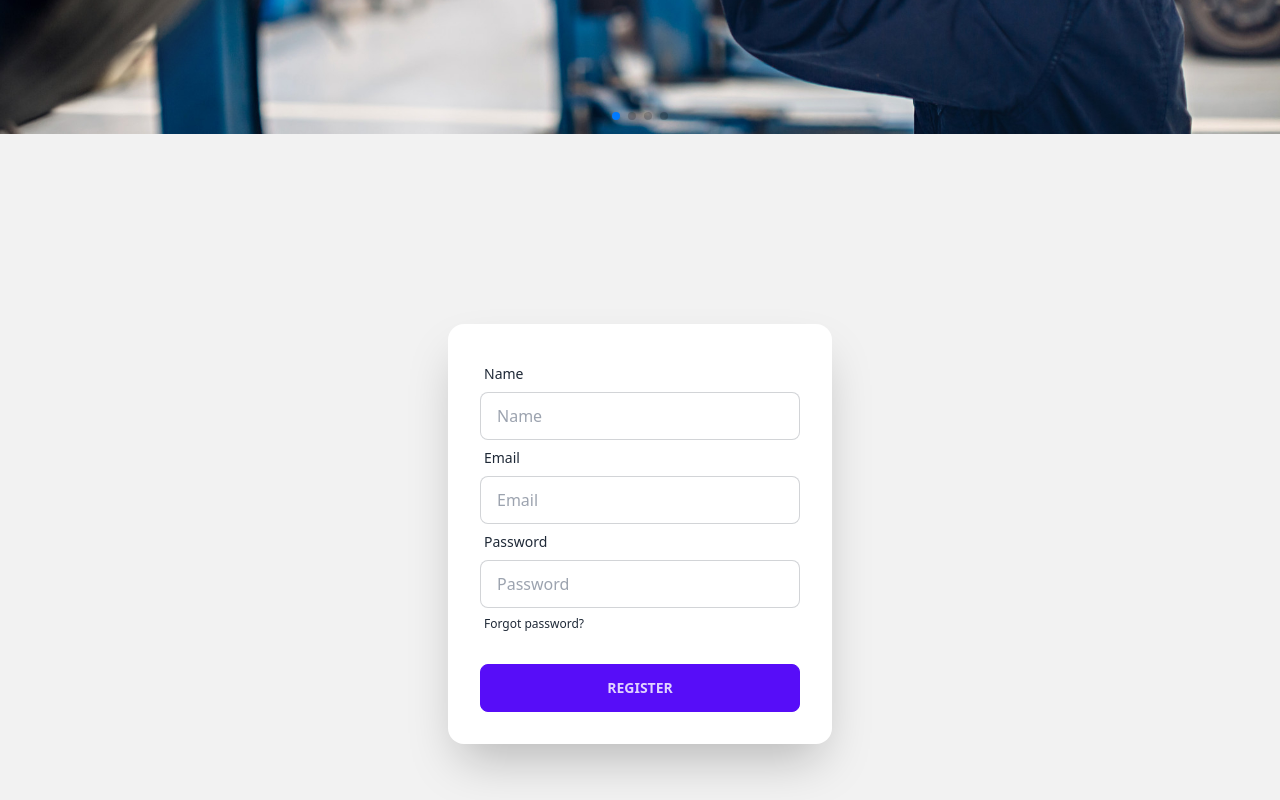
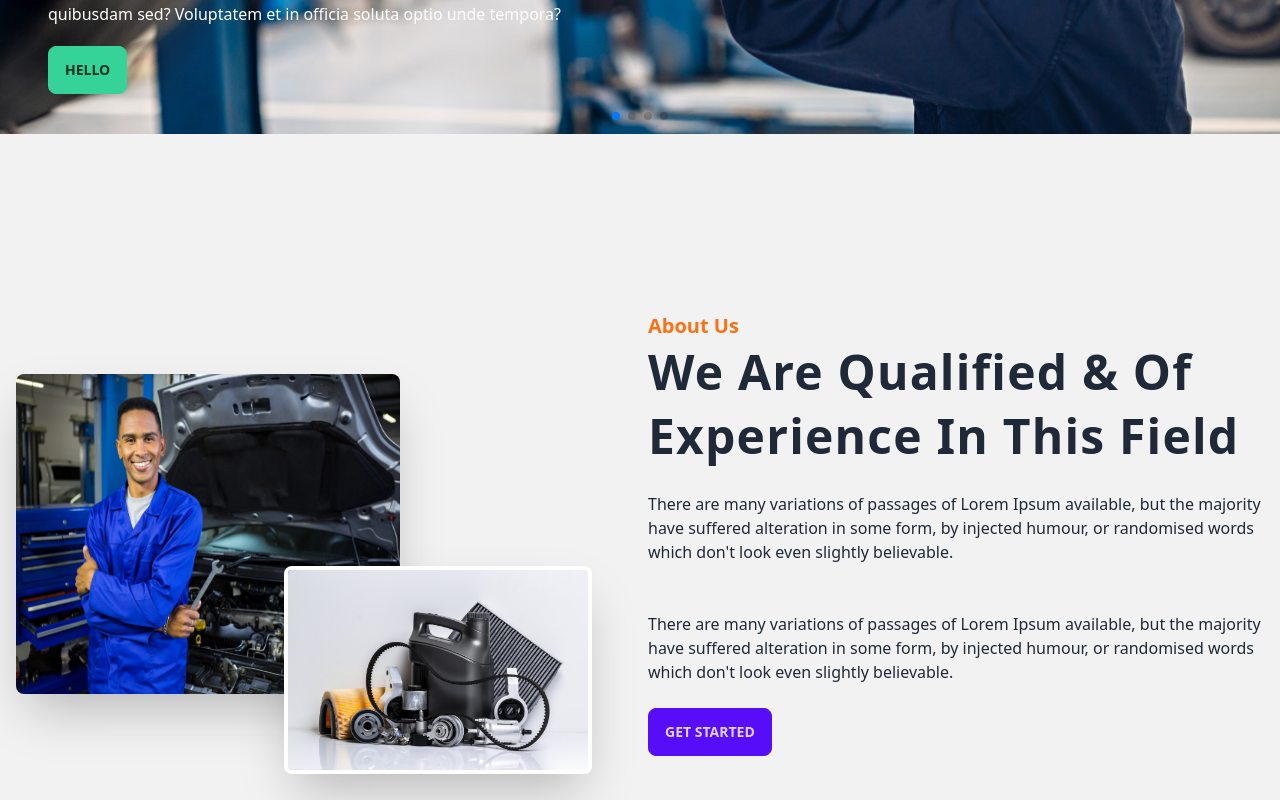
Before and after one commit to SheikhRakibhossain/Mr_Car_Client, a React (Vite) app: page / in a window 1280 px wide. Shown: the part 820-1620 px from the top of the page. Built offline with nearby package versions, Linux system fonts and the light colour scheme.

Commit message:
about us components has added

```diff
--- /dev/null
+++ b/src/Pages/Home/About/About.jsx
@@ -0,0 +1,25 @@
+import imag1 from '../../../assets/images/about_us/parts.jpg';
+import imag2 from '../../../assets/images/about_us/person.jpg';
+const About = () => {
+    return (
+        <>
+            <div className="hero min-h-screen bg-base-200">
+                <div className="hero-content flex-col lg:flex-row">
+                    <div className='lg:w-1/2 relative'>
+                        <img src={imag2} className="max-w-sm rounded-lg shadow-2xl w-full h-80 " />
+                        <img src={imag1} className="max-w-sm rounded-lg shadow-2xl absolute w-3/6 right-10 -bottom-20 border-4 border-white" />
+                    </div>
+                    <div className='lg:w-1/2'>
+                        <h1 className="text-xl font-bold text-orange-500">About Us</h1>
+                        <h1 className="text-5xl font-bold capitalize leading-[4rem] tracking-wide">We are qualified & of experience in this field</h1>
+                        <p className="py-6">There are many variations of passages of Lorem Ipsum available, but the majority have suffered alteration in some form, by injected humour, or randomised words which don{"'"}t look even slightly believable. </p>
+                        <p className="py-6">There are many variations of passages of Lorem Ipsum available, but the majority have suffered alteration in some form, by injected humour, or randomised words which don{"'"}t look even slightly believable. </p>
+                        <button className="btn btn-primary">Get Started</button>
+                    </div>
+                </div>
+            </div>
+        </>
+    );
+};
+
+export default About;
--- a/src/Pages/Home/Hero/Slider.jsx
+++ b/src/Pages/Home/Hero/Slider.jsx
@@ -32,7 +32,7 @@ const Slider = () => {
             className="mySwiper">
             <SwiperSlide className='relative'>
                 <img src={img1} alt="" />
-                <div className='absolute top-40 bottom-40 text-white w-6/12 space-y-5 pl-12'>
+                <div className='absolute sm:bottom-10 text-white sm:w-10/12 md:w-6/12 space-y-5 pl-12'>
                     <h2>Lorem ipsum dolor sit amet.</h2>
                     <p>Lorem ipsum dolor, sit amet consectetur adipisicing elit. Dolorum quae quibusdam sed? Voluptatem et in officia soluta optio unde tempora?</p>
                     <button className='btn btn-success'>Hello</button>
--- a/src/Pages/Home/Home.jsx
+++ b/src/Pages/Home/Home.jsx
@@ -1,10 +1,12 @@
 import CreateUser from "../User/CreateUser";
+import About from "./About/About";
 import Slider from "./Hero/Slider";
 
 const Home = () => {
     return (
         <div>
             <Slider/>
+            <About/>
             <CreateUser/>
         </div>
     );
```
